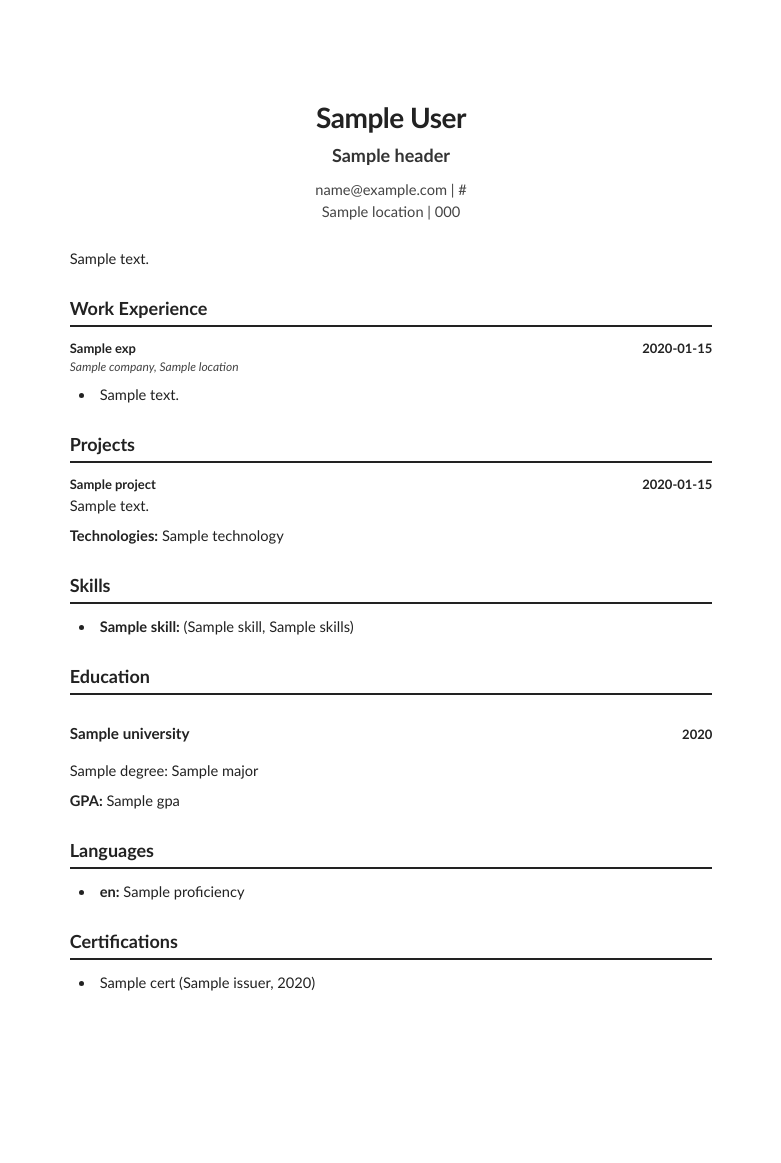
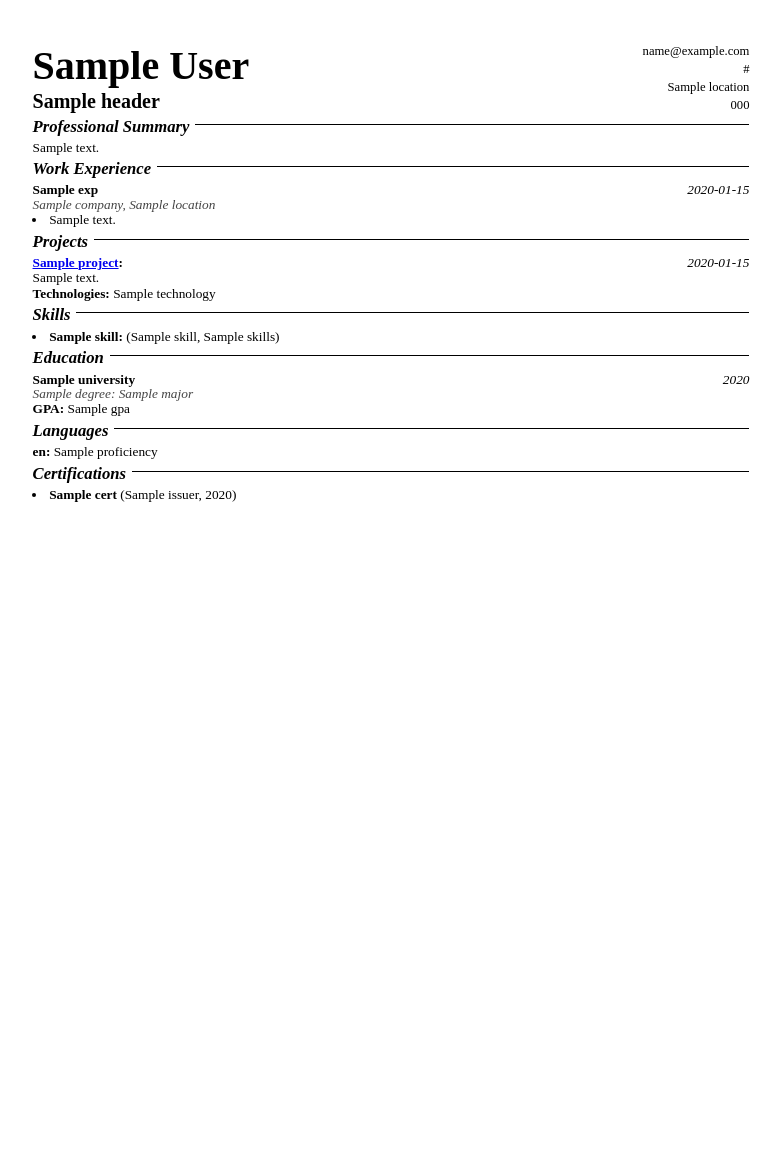
Before and after one commit to shahd263/AiBasedCvPlatform, a Python web app: template Templates/cv_template1.html in a window 1280 px wide. Shown: the whole page, without its empty margins (249-1030 px from the left). After the commit the page ends 502 px from the top, so only its background shows below. Run offline with Jinja, Linux system fonts and the light colour scheme; the template is opened without the code that fills it: most values are stand-ins (such as "Sample title", 1, 10 or a date in 2020).

Commit message:
Updated Template

```diff
--- a/Application/Services/AiService.py
+++ b/Application/Services/AiService.py
@@ -12,6 +12,7 @@ from Infrastructure.Ai.Prompts.CoverLetterPrompt import COVER_LETTER_PROMPT
 from Infrastructure.Ai.Prompts.CvParserPrompt import CV_PARSER_PROMPT
 from Infrastructure.Ai.Prompts.GenerateResumePrompt import CV_GENERATOR_PROMPT
 from Utils.enhance_ai_output import enhance_ai_output
+from playwright.sync_api import sync_playwright
 
 
 class AiService:
--- a/Infrastructure/Ai/Gemini_Client.py
+++ b/Infrastructure/Ai/Gemini_Client.py
@@ -10,7 +10,7 @@ class GeminiClient:
     def __init__(self) -> None:
         self.client = Client(api_key=settings.GEMINI_API_KEY)
 
-    async def generate_text(self, prompt: str, model: str = "gemini-2.5-flash-lite") -> Any:
+    async def generate_text(self, prompt: str, model: str = "gemini-2.5-flash") -> Any:
         """
         Generate text using Google Gemini. Uses async client (.aio) when available,
         otherwise runs sync generate_content in a thread.
--- a/Templates/cv_template1.html
+++ b/Templates/cv_template1.html
@@ -4,106 +4,227 @@
     <meta charset="UTF-8">
     <title>{{ response.header.fullName }} - {{ response.header.jobTitle }}</title>
     <style>
-        /* Page Setup for A4 */
+        /* Page Setup — tighter margins on all sides */
         @page {
             size: A4;
-            margin: 2cm;
+            margin: 0.4in;
         }
 
         body {
-            font-family: "Calibri", "Helvetica", Arial, sans-serif;
+            font-family: "Times New Roman", Times, "Liberation Serif", serif;
             margin: 0;
             padding: 0;
-            color: #222;
-            line-height: 1.5; /* Increased for readability */
+            color: #000;
+            line-height: 1.1;
             background-color: #fff;
+            font-size: 10pt;
         }
 
-        /* Container for Screen Preview - doesn't affect print */
+        /* Container mirrors @page margins on screen */
         .page-container {
             width: 210mm;
             min-height: 297mm;
-            margin: 20px auto;
-            padding: 2cm;
+            margin: 6px auto;
+            padding: 0.4in;
             box-sizing: border-box;
         }
 
-        /* Header Styling (Exactly like photo) */
-        header { text-align: center; margin-bottom: 25px; }
+        /* Header: name & title left, contact lines stacked right */
+        header {
+            display: flex;
+            justify-content: space-between;
+            align-items: flex-start;
+            gap: 1.25em;
+            margin-bottom: 4px;
+        }
+
+        .header-left {
+            text-align: left;
+            min-width: 0;
+            flex: 1 1 auto;
+        }
+
+        .header-right {
+            text-align: right;
+            flex: 0 0 auto;
+            max-width: 48%;
+        }
+
+        .contact-line {
+            font-size: 9.5pt;
+            color: #000;
+            line-height: 1.25;
+            margin: 0 0 2px 0;
+        }
+
+        .contact-line:last-child {
+            margin-bottom: 0;
+        }
+
+        .contact-line a {
+            color: inherit;
+            text-decoration: none;
+        }
 
         h1 {
-            font-size: 28px; /* Bigger name */
+            font-size: 40px;
             margin: 0;
             font-weight: bold;
-            letter-spacing: -0.5px;
+            letter-spacing: 0;
+            line-height: 1.1;
+            text-align: left;
         }
 
         .subtitle {
-            font-size: 18px;
-            margin: 4px 0 10px 0;
+            font-size: 15pt;
+            margin: 2px 0 0 0;
             font-weight: bold;
-            color: #333;
+            color: #000;
+            line-height: 1.1;
+            text-align: left;
         }
 
-        .contact-info {
-            font-size: 11pt;
-            color: #444;
+        /* Section titles: bold italic + rule to right margin */
+        h2 {
+            display: flex;
+            align-items: center;
+            font-size: 12.5pt;
+            text-transform: capitalize;
+            margin: 5px 0 5px 0;
+            padding: 0;
+            line-height: 1.1;
+            font-weight: bold;
+            font-style: italic;
+            border: none;
         }
 
-        /* Section Headers with bold underline */
-        h2 {
-            font-size: 18px;
-            text-transform: capitalize;
-            border-bottom: 2px solid #222;
-            margin: 25px 0 12px 0;
-            padding-bottom: 3px;
-            font-weight: bold;
+        h2::after {
+            content: '';
+            flex: 1 1 auto;
+            border-bottom: 1px solid #000;
+            margin-left: 0.35em;
+            margin-bottom: 5px;
+            min-width: 0.5em;
         }
 
-        /* Job/Project Title & Date Alignment */
+        /* First section on page: tight gap after header / summary */
+        .page-container > h2:first-of-type,
+        .summary + h2 {
+            margin-top: 4px;
+        }
+
+        /* Top row: job/project name (bold black) | dates (italic, right) */
         .entry-header {
             display: flex;
             justify-content: space-between;
             align-items: baseline;
-            font-weight: bold;
-            font-size: 13px; /* Slightly bigger titles */
+            gap: 0.75em;
+            font-size: 10pt;
+            line-height: 1.1;
+            margin: 0;
+            padding: 0;
         }
 
+        .entry-job-title {
+            font-weight: bold;
+            font-style: normal;
+            color: #000;
+            min-width: 0;
+        }
+
+        .entry-header .entry-dates {
+            font-style: italic;
+            font-weight: normal;
+            color: #000;
+            flex-shrink: 0;
+            text-align: right;
+        }
+
+        /* Company & location — line under title: italic, dark grey, tight to title */
         .entry-subheader {
             font-style: italic;
-            font-size: 12px;
-            margin-bottom: 6px;
+            font-weight: normal;
+            font-size: 10pt;
+            line-height: 1.1;
             color: #444;
+            margin: 0;
+            padding: 0;
         }
 
-        /* Body Text */
-        p, li {
-            font-size: 11pt; /* Professional standard size */
-            margin: 0 0 8px 0;
+        .entry {
+            margin-bottom: 2px;
         }
 
-        ul { margin: 8px 0 18px 25px; padding: 0; }
-        li { margin-bottom: 5px; padding-left: 5px; }
+        .project-url {
+            margin: 0 0 1px 0;
+            line-height: 1.1;
+        }
+
+        .project-url a {
+            color: inherit;
+            text-decoration: none;
+        }
+
+        /* Body text — minimal vertical gaps */
+        p, li {
+            font-size: 10pt;
+            margin: 0 0 1px 0;
+            line-height: 1.1;
+        }
+
+        ul {
+            margin: 1px 0 4px 1.1em;
+            padding: 0;
+            list-style-type: disc;
+        }
+        li {
+            margin-bottom: 0;
+            padding-left: 2px;
+        }
+
+        .summary {
+            margin-bottom: 0;
+        }
 
         .summary p {
-            font-size: 11pt;
+            font-size: 10pt;
             text-align: justify;
+            margin-bottom: 0;
+            line-height: 1.1;
         }
 
-        /* Skills formatting */
         .skills-section p {
-            line-height: 1.8;
+            line-height: 1.1;
+        }
+
+        .skills-section ul,
+        .certifications-section ul {
+            margin-bottom: 3px;
+        }
+
+        /* Languages: one row (wraps), spaced apart — no bullets */
+        .languages-section ul {
+            display: flex;
+            flex-wrap: wrap;
+            align-items: baseline;
+            gap: 0.35em 1.25em;
+            list-style: none;
+            margin: 0 0 3px 0;
+            padding: 0;
+            font-size: 10pt;
+        }
+
+        .languages-section ul li {
+            margin: 0;
+            padding: 0;
+            list-style: none;
         }
         .certifications-section li {
-            font-size: 11pt;
+            font-size: 10pt;
             text-align: justify;
         }
         .certifications-section ul {
-            font-size: 11pt;
-            text-align: justify;
-        }
-        .languages-section ul {
-            font-size: 11pt;
+            font-size: 10pt;
             text-align: justify;
         }
         /* Printing adjustments */
@@ -121,21 +242,32 @@
 
     <div class="page-container">
         <header>
+            <div class="header-left">
                 <h1>{% if response.header.fullName %}{{ response.header.fullName }}{% endif %}</h1>
-            <p class="subtitle">{% if response.header.jobTitle %}{{ response.header.jobTitle }}{% endif %}</p>
-            <div class="contact-info">
-                {% if response.header.email %}{{ response.header.email }}{% endif %}
+                {% if response.header.jobTitle %}<p class="subtitle">{{ response.header.jobTitle }}</p>{% endif %}
+            </div>
+            {% if response.header.email or response.header.urls or response.header.location or response.header.phone %}
+            <div class="header-right">
+                {% if response.header.email %}
+                <div class="contact-line">{{ response.header.email }}</div>
+                {% endif %}
                 {% if response.header.urls %}
                     {% for url in response.header.urls %}
-                        | <a href="{{ url }}" style="text-decoration:none; color:inherit;">{{ url | replace('https://','') | replace('http://','') }}</a>
+                <div class="contact-line"><a href="{{ url }}">{{ url | replace('https://','') | replace('http://','') }}</a></div>
                     {% endfor %}
                 {% endif %}
-                <br>
-                {% if response.header.location %}{{ response.header.location }}{% endif %} | {% if response.header.phone %}{{ response.header.phone }}{% endif %}
+                {% if response.header.location %}
+                <div class="contact-line">{{ response.header.location }}</div>
+                {% endif %}
+                {% if response.header.phone %}
+                <div class="contact-line">{{ response.header.phone }}</div>
+                {% endif %}
             </div>
+            {% endif %}
         </header>
 
         {% if response.professionalSummary %}
+        <h2>Professional Summary</h2>
         <div class="summary">
             <p>{% if response.professionalSummary %}{{ response.professionalSummary }}{% endif %}</p>
         </div>
@@ -146,8 +278,8 @@
         {% for exp in response.experience %}
         <div class="entry">
             <div class="entry-header">
-                <span>{% if exp.jobTitle %}{{ exp.jobTitle }}{% endif %}</span>
-                <span>{{ exp.dates }}</span>
+                <span class="entry-job-title">{% if exp.jobTitle %}{{ exp.jobTitle }}{% endif %}</span>
+                <span class="entry-dates">{{ exp.dates }}</span>
             </div>
             <div class="entry-subheader">
                 {% if exp.company %}{{ exp.company }}{% endif %}{% if exp.location %}, {{ exp.location }}{% endif %}
@@ -166,11 +298,11 @@
         {% for project in response.projects %}
         <div class="entry">
             <div class="entry-header">
-                <span>{% if project.name %}{{ project.name }}{% endif %}</span>
-                <span>{% if project.dates %}{{ project.dates }}{% endif %}</span>
+                <span class="entry-job-title"> {% if project.url %}<a href="{{ project.url }}">{% endif %}{% if project.name %}{{ project.name }}{% endif %}{% if project.url %}</a>{% endif %}: </span>
+                <span class="entry-dates">{% if project.dates %}{{ project.dates }}{% endif %}</span>
             </div>
             <p>{% if project.description %}{{ project.description }}{% endif %}</p>
-            <p><strong>Technologies:</strong> {{ project.technologies | join(', ') }}</p>
+            {% if project.technologies %}<p><strong>Technologies:</strong> {{ project.technologies | join(', ') }}</p>{% endif %}
         </div>
         {% endfor %}
         {% endif %}
@@ -191,11 +323,13 @@
         {% for edu in response.education %}
         <div class="entry">
             <div class="entry-header">
-                <h3>{% if edu.university %}{{ edu.university }}{% endif %}</h3>
-                <span>{% if edu.graduationYear %}{{ edu.graduationYear }}{% endif %}</span>
+                <span class="entry-job-title">{% if edu.university %}{{ edu.university }}{% endif %}</span>
+                <span class="entry-dates">{% if edu.graduationYear %}{{ edu.graduationYear }}{% endif %}</span>
             </div>
-            <p>{% if edu.degree %}{{ edu.degree }}{% endif %}{% if edu.major %}: {% if edu.major %}{{ edu.major }}{% endif %}{% endif %}</p>
-            <p><strong>GPA:</strong> {% if edu.gpa %}{{ edu.gpa }}{% endif %}</p>
+            {% if edu.degree or edu.major %}
+            <div class="entry-subheader">{% if edu.degree %}{{ edu.degree }}{% endif %}{% if edu.major %}{% if edu.degree %}: {% endif %}{{ edu.major }}{% endif %}</div>
+            {% endif %}
+            {% if edu.gpa %}<p><strong>GPA:</strong> {{ edu.gpa }}</p>{% endif %}
         </div>
         {% endfor %}
         {% endif %}
@@ -205,7 +339,7 @@
     <h2>Languages</h2>
     <ul>
     {% for lang in response.languages %}
-        <li><strong>{% if lang.language %}{{ lang.language }}:{% endif %}</strong> {% if lang.proficiency %}{{ lang.proficiency }}{% endif %}{% if not loop.last %}  {% endif %}</li>
+        <li><strong>{% if lang.language %}{{ lang.language }}:{% endif %}</strong> {% if lang.proficiency %}{{ lang.proficiency }}{% endif %}</li>
     {% endfor %}
     </ul>
     </div>
@@ -216,12 +350,12 @@
     <h2>Certifications</h2>
     <ul>
     {% for cert in response.certifications %}
-        <li>{% if cert.name %}{{ cert.name }}{% endif %} ({% if cert.issuer %}{{ cert.issuer }}{% endif %}{% if cert.year %}, {% if cert.year %}{{ cert.year }}{% endif %}{% endif %}){% if not loop.last %}  {% endif %}</li>
+        <li>{% if cert.name %}<strong>{{ cert.name }}</strong>{% endif %}{% if cert.issuer or cert.year %} ({% if cert.issuer %}{{ cert.issuer }}{% endif %}{% if cert.year %}{% if cert.issuer %}, {% endif %}{{ cert.year }}{% endif %}){% endif %}{% if not loop.last %}  {% endif %}</li>
     {% endfor %}
     </ul>
     </div>
     {% endif %}
 
+    </div>
 </body>
 </html>
-    </div>
--- a/api/routes/aiBased.py
+++ b/api/routes/aiBased.py
@@ -5,7 +5,7 @@ from Application.Services.FileParserService import CVTextExtractionError
 from Application.Services.ResumeService import ResumeNotFoundError
 from Application.Usecases.cvTextParserUsecase import CvTextParserUsecase
 from Core.dependencies import get_ai_service, get_cover_letter_usecase, get_cv_text_parser_usecase, get_preview_usecase
-from api.schemas.generateCvRrequestSchema import CandidateDataSchema, CvGenerateRequest, CoverLetterRequest
+from api.schemas.generateCvRrequestSchema import AutofillApplicationRequest, CandidateDataSchema, CvGenerateRequest, CoverLetterRequest
 from Application.Usecases.coverLetterUsecase import CoverLetterUsecase
 from Application.Usecases.preview_Usecase import GeneratePreviewUsecase
 from api.schemas.templateSchema import PreviewResponse
--- a/api/schemas/generateCvResponseSchema.py
+++ b/api/schemas/generateCvResponseSchema.py
@@ -1,4 +1,4 @@
-from pydantic import BaseModel, HttpUrl
+from pydantic import BaseModel
 from typing import List, Optional, Dict
 
 
@@ -31,6 +31,8 @@ class ProjectSchema(BaseModel):
     name: Optional[str] = None
     description: Optional[str] = None
     technologies: Optional[List[str]] = None
+    dates: Optional[str] = None  # single string for project timeline (e.g. "Jan 2023 – Dec 2024")
+    url: Optional[str] = None  # repo, demo, or project page
 
 
 class CertificationSchema(BaseModel):
```
Also changed, not shown: Infrastructure/Ai/Prompts/CvParserPrompt.py (+5 -2 lines), Infrastructure/Ai/Prompts/GenerateResumePrompt.py (+7 -1 lines), api/schemas/generateCvRrequestSchema.py (+7 -0 lines), 2 other files.
